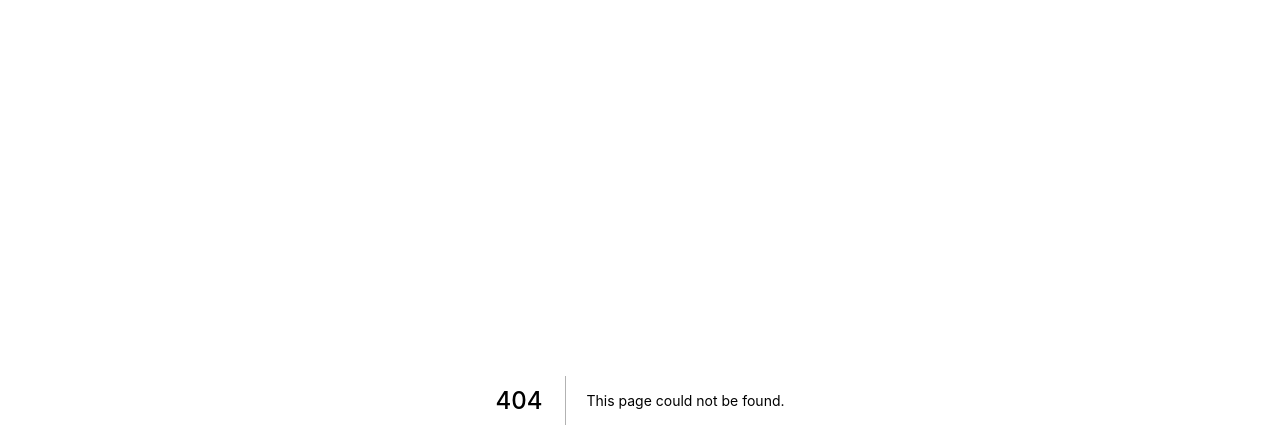
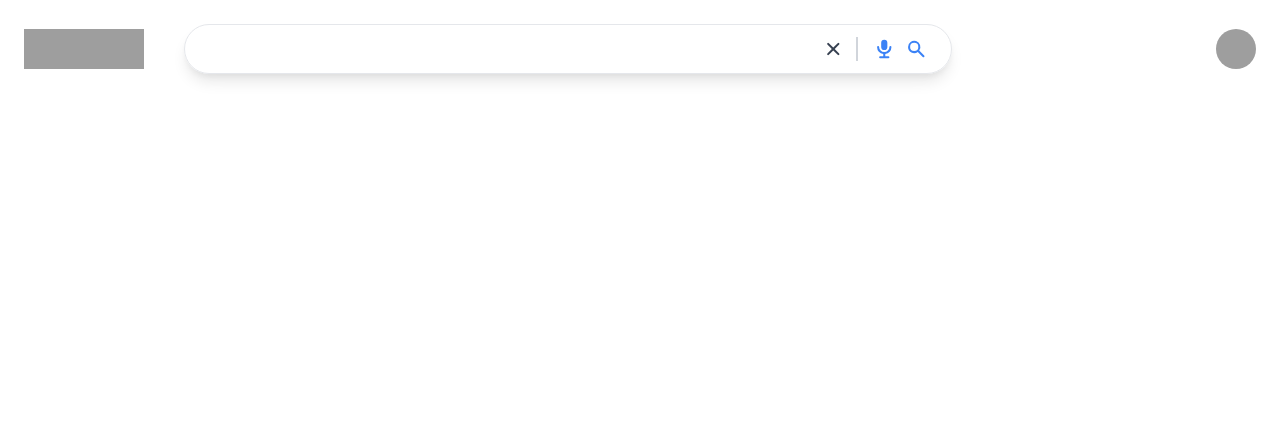
Before and after one commit to Amorem/next-google, a Next.js app: page /search in a window 1280 px wide. Before the commit this address had no page. Shown: the top 448 px of the page. Built offline with nearby package versions, Linux system fonts and the light colour scheme; grey boxes are pictures that could not be loaded.

Commit message:
ResultsPage: SearchBar

```diff
--- a/components/Avatar.js
+++ b/components/Avatar.js
@@ -1,10 +1,10 @@
-function Avatar({ url }) {
+function Avatar({ url, className }) {
   return (
     <img
       loading="lazy"
       src={url}
       alt="Profile picture"
-      className="w-10 h-10 transition duration-150 transform rounded-full cursor-pointer hover:scale-110 "
+      className={`w-10 h-10 transition duration-150 transform rounded-full cursor-pointer hover:scale-110 ${className}`}
     />
   );
 }
--- /dev/null
+++ b/components/Header.js
@@ -0,0 +1,52 @@
+import { MicrophoneIcon, SearchIcon, XIcon } from "@heroicons/react/solid";
+import Image from "next/image";
+import { useRouter } from "next/router";
+import { useRef } from "react";
+import Avatar from "./Avatar";
+
+function Header() {
+  const router = useRouter();
+  const searchInputRef = useRef(null);
+
+  function handleSearch(event) {
+    event.preventDefault();
+    const term = searchInputRef.current.value;
+    if (!term) return;
+    router.push(`/search/?term=${term}`);
+  }
+
+  return (
+    <header className="sticky top-0 bg-white">
+      <div className="flex items-center w-full p-6">
+        <Image
+          src="https://www.google.co.uk/images/branding/googlelogo/2x/googlelogo_color_272x92dp.png"
+          height={40}
+          width={120}
+          onClick={() => router.push("/")}
+          className="cursor-pointer"
+        />
+        <form className="flex flex-grow max-w-3xl px-6 py-3 ml-10 mr-5 border border-gray-200 rounded-full shadow-lg">
+          <input
+            type="text"
+            ref={searchInputRef}
+            className="flex-grow w-full focus:outline-none"
+          />
+          <XIcon
+            className="h-6 text-gray-700 transition duration-100 transform cursor-pointer hover:scale-125 sm:mr-3"
+            onClick={() => (searchInputRef.current.value = "")}
+          />
+          <MicrophoneIcon className="hidden h-6 pl-4 mr-3 text-blue-500 border-l-2 border-gray-300 sm:inline-flex" />
+          <SearchIcon className="hidden h-6 text-blue-500 sm:inline-flex" />
+          <button className="hidden" type="submit" onClick={handleSearch}>
+            Search
+          </button>
+        </form>
+        <Avatar
+          className="ml-auto"
+          url="https://comidoc.net/assets/contributors/3d5d695d-75b5-4d4a-b276-7772bca9367b.webp"
+        />
+      </div>
+    </header>
+  );
+}
+export default Header;
--- a/pages/index.js
+++ b/pages/index.js
@@ -4,8 +4,18 @@ import { ViewGridIcon, MicrophoneIcon } from "@heroicons/react/solid";
 import { SearchIcon } from "@heroicons/react/outline";
 import Image from "next/image";
 import Footer from "../components/Footer";
+import { useRef } from "react";
+import { useRouter } from "next/router";
 
 export default function Home() {
+  const router = useRouter();
+  const inputRef = useRef(null);
+  function search(event) {
+    event.preventDefault();
+    const term = inputRef.current.value;
+    if (!term) return;
+    router.push(`/search?term=${term}`);
+  }
   return (
     <div className="flex flex-col items-center justify-center h-screen">
       <Head>
@@ -38,12 +48,17 @@ export default function Home() {
           <input
             type="text"
             className="flex-grow focus-within:outline-none"
+            ref={inputRef}
           ></input>
           <MicrophoneIcon className="h-5" />
         </div>
         <div className="flex flex-col justify-center w-1/2 mt-8 space-y-2 sm:space-y-0 sm:flex-row sm:space-x-4">
-          <button className="btn">Google Search</button>
-          <button className="btn">I'm feeling lucky</button>
+          <button onClick={search} className="btn">
+            Google Search
+          </button>
+          <button onClick={search} className="btn">
+            I'm feeling lucky
+          </button>
         </div>
       </form>
       <Footer />
--- /dev/null
+++ b/pages/search.js
@@ -0,0 +1,17 @@
+import Head from "next/head";
+import Header from "../components/Header";
+
+function Search() {
+  return (
+    <div>
+      <Head>
+        <title>Search results</title>
+        <link rel="icon" href="/favicon.ico" />
+      </Head>
+
+      <Header />
+    </div>
+  );
+}
+
+export default Search;
```
